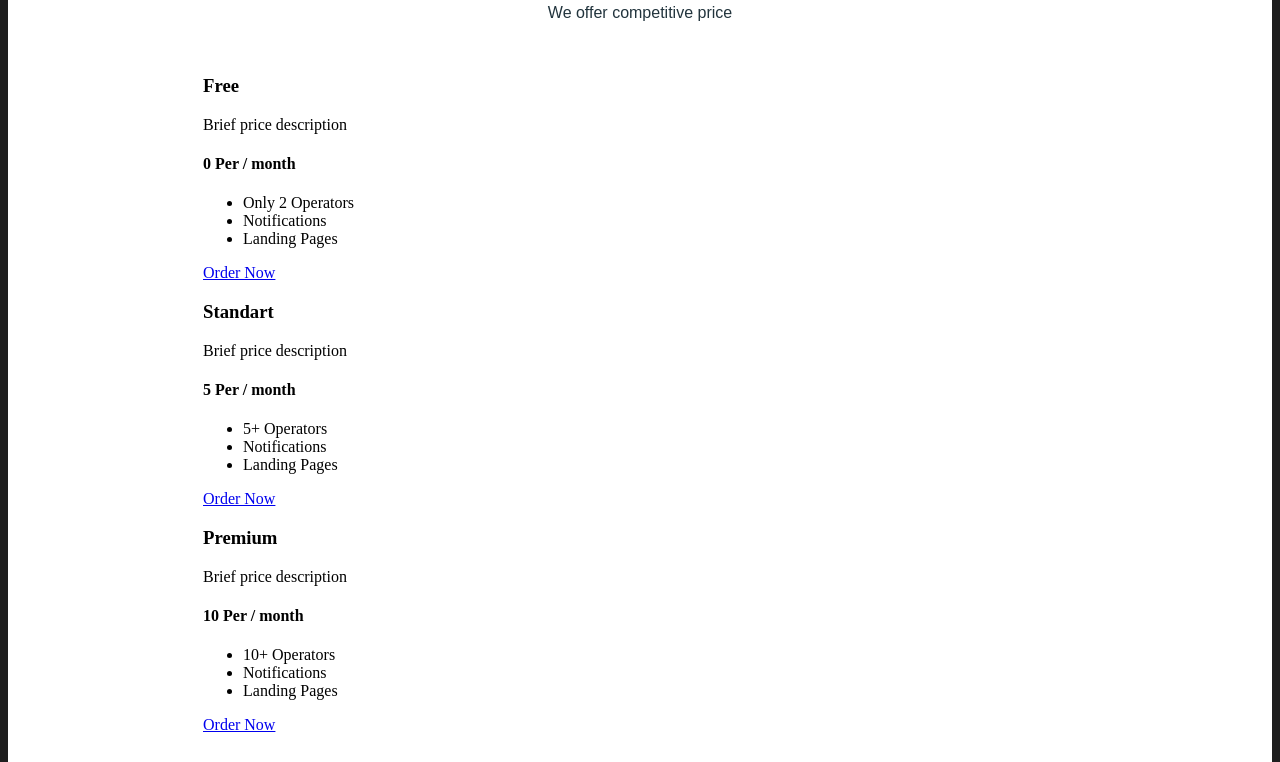
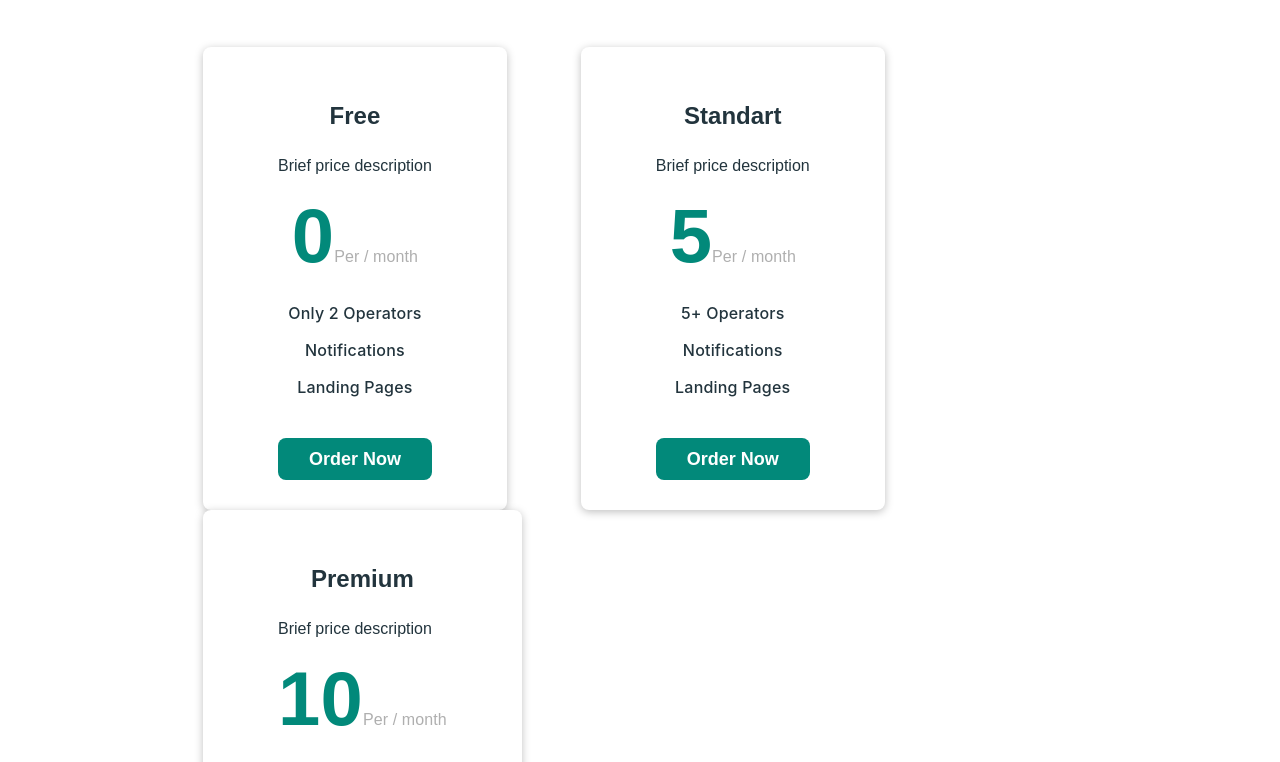
Before and after one commit to Kustiche/Cards, a plain HTML site: page index.html in a window 1280 px wide. Shown: the part 156-918 px from the top of the page. Drawn offline with Linux system fonts and the light colour scheme.

Commit message:
Закончил

```diff
--- a/_cards.sass
+++ b/_cards.sass
@@ -6,22 +6,20 @@ html
 *::after
   box-sizing: inherit
 
-body
-  background: #1E1E1E
-
 .cards
   padding: 60px 195px 130px 195px
   max-width: 1500px
-  background: #FFFFFF
+  background-color: $white
 
 .title
+  margin: 0
   margin-bottom: 10px
   text-align: center
   font-family: 'Poppins', sans-serif
   font-weight: 700
   font-size: 34px
   line-height: 51px
-  color: #22343D
+  color: $dark
 
 .text
   display: block
@@ -31,4 +29,99 @@ body
   font-weight: 500
   font-size: 16px
   line-height: 24px
-  color: #22343D
+  color: $dark
+
+.wrap
+  max-width: 1110px
+
+.card
+  display: inline-block
+  margin-right: 70px
+  max-width: 320px
+  padding: 25px 75px 30px 75px
+  background-color: $white
+  box-shadow: 0px 2px 8px rgba(0, 0, 0, 0.25)
+  border-radius: 8px
+  transition: background-color .7s
+  &:last-child
+    margin-right: 0
+  &:hover
+    background-color: $green
+    .card-title
+      color: $white
+    .card-text
+      color: $white
+    .card-subtitle
+      color: $white
+    .subscript
+      color: $gray
+    .item
+      color: $white
+    .link
+      background-color: $white
+      color: $green
+
+.card-title
+  margin-bottom: 10px
+  text-align: center
+  font-family: 'Poppins', sans-serif
+  font-weight: 700
+  font-size: 24px
+  line-height: 40px
+  color: $dark
+
+.card-text
+  margin-bottom: 15px
+  font-family: 'Poppins', sans-serif
+  font-weight: 400
+  font-size: 16px
+  line-height: 40px
+  color: $dark
+
+.card-subtitle
+  margin: 0
+  margin-bottom: 15px
+  font-family: 'Poppins', sans-serif
+  font-weight: 700
+  font-size: 76px
+  line-height: 100px
+  text-align: center
+  letter-spacing: 0.2px
+  color: $green
+
+.subscript
+  font-family: 'Poppins', sans-serif
+  font-weight: 400
+  font-size: 16px
+  line-height: 19px
+  letter-spacing: 0.1px
+  color: $dull-gray
+
+.list
+  list-style-type: none
+  padding: 0
+  text-align: center
+
+.item
+  margin-bottom: 15px
+  font-family: 'Inter', sans-serif
+  font-weight: 500
+  font-size: 16px
+  line-height: 22px
+  letter-spacing: 0.2px
+  color: $dark
+  &:last-child
+    margin-bottom: 40px
+
+.link
+  display: block
+  padding: 10px 20px
+  text-decoration: none
+  background-color: $green
+  border-radius: 8px
+  font-family: 'Montserrat', sans-serif
+  font-weight: 600
+  font-size: 18px
+  line-height: 22px
+  color: $white
+  text-align: center
--- a/_vars.sass
+++ b/_vars.sass
@@ -0,0 +1,5 @@
+$white: #FFFFFF
+$dark: #22343D
+$gray: #E0E0E0
+$dull-gray: #AFAFAF
+$green: #02897A
--- a/index.html
+++ b/index.html
@@ -9,14 +9,14 @@
   </head>
   <body>
     <section class="cards">
-      <h2 class="title">Price Table</h2>
-      <span class="text">We offer competitive price</span>
       <div class="wrap">
+        <h2 class="title">Price Table</h2>
+        <span class="text">We offer competitive price</span>
         <div class="card">
           <h3 class="card-title">Free</h3>
           <span class="card-text">Brief price description</span>
           <h4 class="card-subtitle">
-            0 <span class="subscript">Per / month</span>
+            0<span class="subscript">Per / month</span>
           </h4>
           <ul class="list">
             <li class="item">Only 2 Operators</li>
@@ -29,7 +29,7 @@
           <h3 class="card-title">Standart</h3>
           <span class="card-text">Brief price description</span>
           <h4 class="card-subtitle">
-            5 <span class="subscript">Per / month</span>
+            5<span class="subscript">Per / month</span>
           </h4>
           <ul class="list">
             <li class="item">5+ Operators</li>
@@ -42,7 +42,7 @@
           <h3 class="card-title">Premium</h3>
           <span class="card-text">Brief price description</span>
           <h4 class="card-subtitle">
-            10 <span class="subscript">Per / month</span>
+            10<span class="subscript">Per / month</span>
           </h4>
           <ul class="list">
             <li class="item">10+ Operators</li>
```
Also changed, not shown: style.css, 1 other file.
